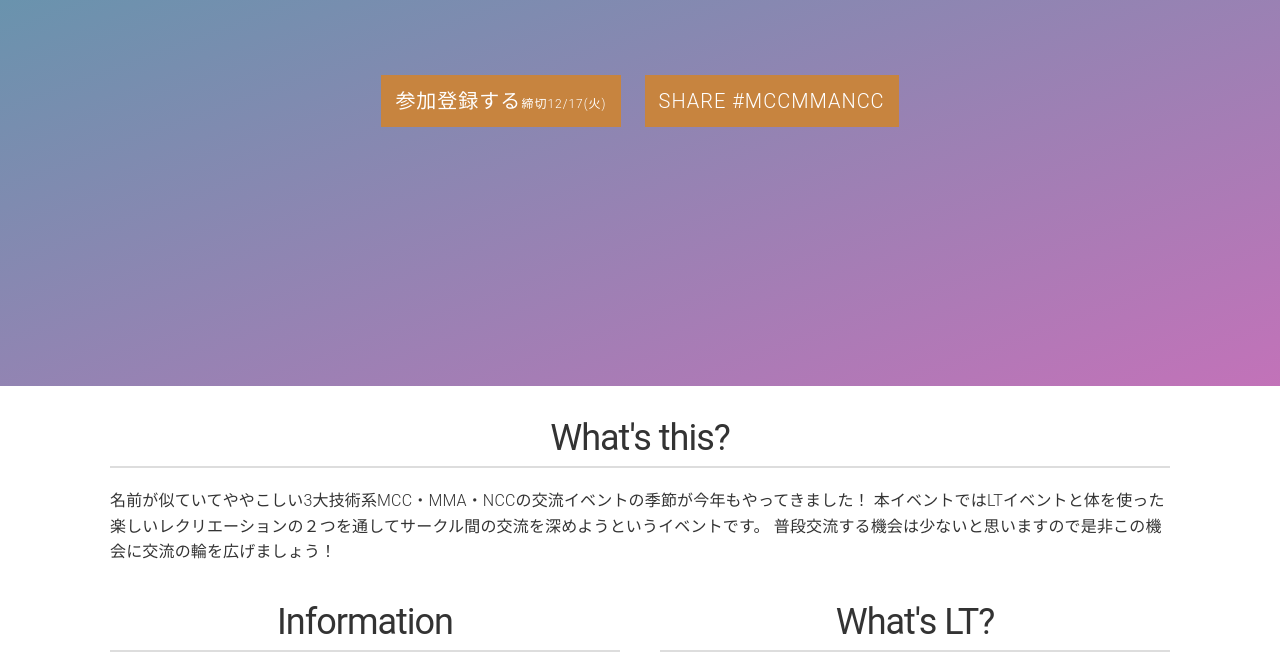
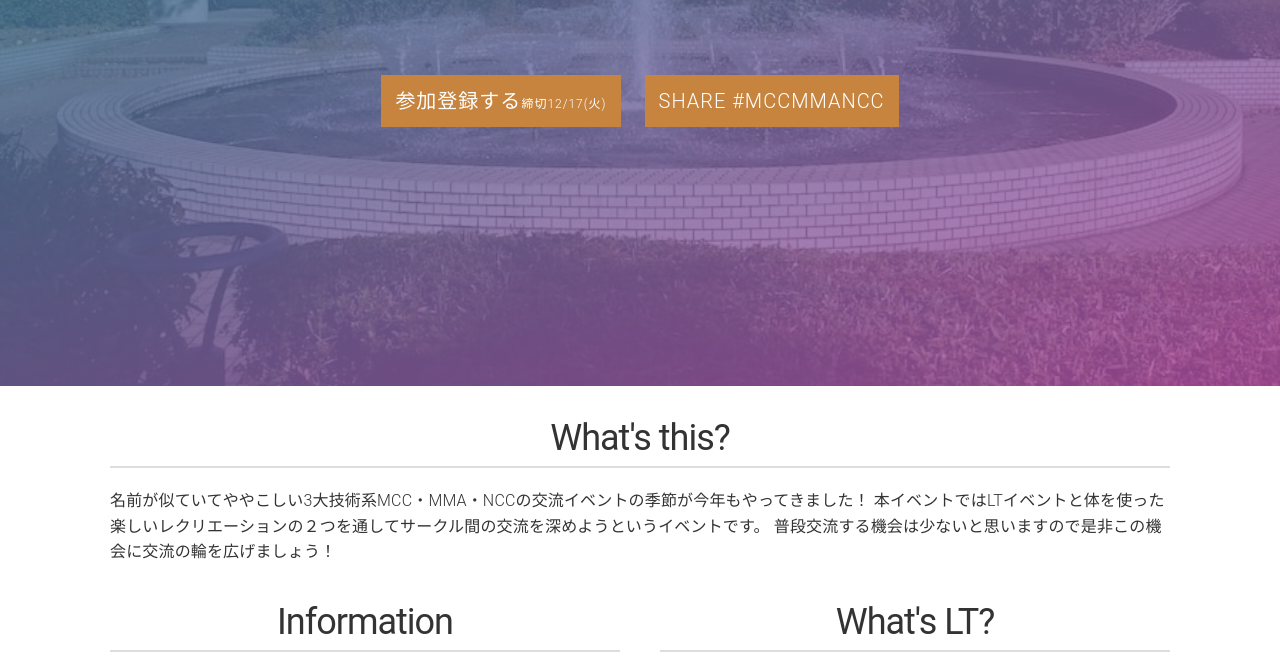
Before and after one commit to uecmma/MCCMMANCC2020, a plain HTML site: page index.html in a window 1280 px wide. Shown: the part 414-1083 px from the top of the page. Drawn offline with Linux system fonts and the light colour scheme.

Commit message:
deploy: 01de347c0281d24c63578c76991a1b35967342ec

```diff
--- a/css/style.css
+++ b/css/style.css
@@ -22,7 +22,7 @@ blockquote cite {
  * welcom
  ****************************************/
 .welcome {
-  background: linear-gradient(160deg,rgba(14, 140, 146, 0.8),rgba(179, 79, 167, 0.8)),url('../img/uec_fountain.jpg') no-repeat 50% 50%/cover;
+  background: linear-gradient(160deg,rgba(14, 140, 146, 0.8),rgba(179, 79, 167, 0.8)),url('../img/uec-fountain.jpg') no-repeat 50% 50%/cover;
   text-align: center;
   color: #eaeaea;
   margin-bottom: 30px;
```
